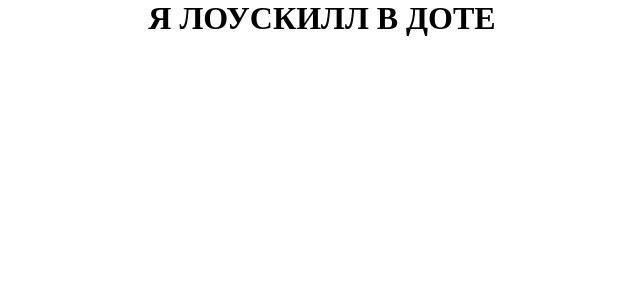
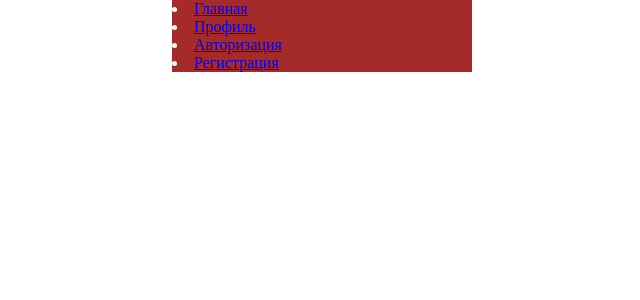
Before and after one commit to DmitrySaa/clothes_store, a React (Create React App) app: page / in a window 1280 px wide. Before the commit this address had no page. Shown: the top 300 px of the page, without its empty margins (318-958 px from the left). Built offline with nearby package versions, Linux system fonts and the light colour scheme.

Commit message:
Вывел NavBar на экран со стилями

```diff
--- a/src/App.js
+++ b/src/App.js
@@ -10,7 +10,10 @@ function App() {
   return (
 
     <BrowserRouter>
-      <NavBar />
+      <div>
+        <NavBar /> {/* Вставляем NavBar */}
+        {/* Добавьте другие компоненты и маршруты здесь */}
+      </div>
       <AppRouter />
     </BrowserRouter>
   );
--- a/src/components/NavBar.jsx
+++ b/src/components/NavBar.jsx
@@ -1,11 +1,23 @@
-import React from "react"
+import React from 'react';
+import { Link } from "react-router-dom";
 
-const NavBar = (props) => {
-  return (
-    <div>
-      <h1>Я ЛОУСКИЛЛ В ДОТЕ</h1>
-    </div>
-  )
-};
+const NavBar = () => {
+    return (
+        <div className='NavBar'>
+            <li>
+                <Link to="/">Главная</Link>
+            </li>
+            <li>
+                <Link to="/profile">Профиль</Link>
+            </li>
+            <li>
+                <Link to="/Auth">Авторизация</Link>
+            </li>
+            <li>
+                <Link to="/registration">Регистрация</Link>
+            </li>
+        </div>
+    );
+}
 
 export default NavBar;
--- a/src/styles/App.css
+++ b/src/styles/App.css
@@ -12,3 +12,9 @@
 .App {
     width: 800px;
 }
+.NavBar {
+    background-color: brown;
+    color: white;
+    width: 300px;
+    float: right;
+}
```
